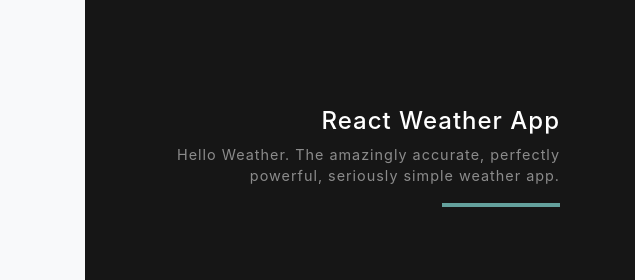
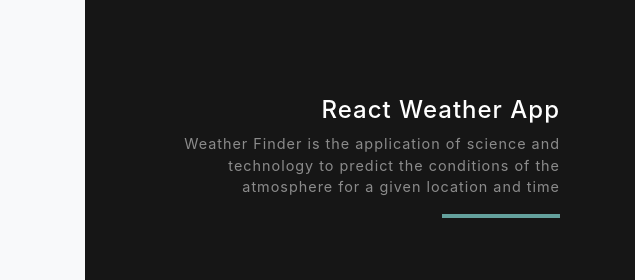
Before and after one commit to deedeemedina/Portfolio, a website with bundled scripts: page index.html in a window 1280 px wide. Shown: the part 3480-3760 px from the top of the page, 0-635 px from the left. Built offline with nearby package versions, Linux system fonts and the light colour scheme.

Commit message:
edit des

```diff
--- a/index.html
+++ b/index.html
@@ -156,11 +156,7 @@
             <div class="d-flex h-100">
               <div class="project-text w-100 my-auto text-center text-lg-right">
                 <h4 class="text-white">React Weather App</h4>
-                <p class="mb-0 text-white-50">Hello Weather.
-                  The amazingly accurate,
-                  perfectly powerful,
-                  seriously simple
-                  weather app.  </p>
+                <p class="mb-0 text-white-50">Weather Finder is the application of science and technology to predict the conditions of the atmosphere for a given location and time  </p>
                 <hr class="d-none d-lg-block mb-0 mr-0">
               </div>
             </div>
```
